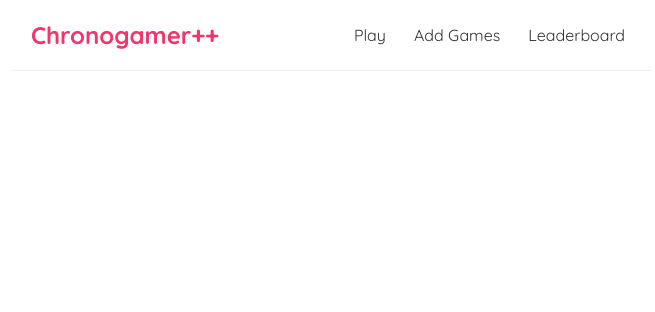
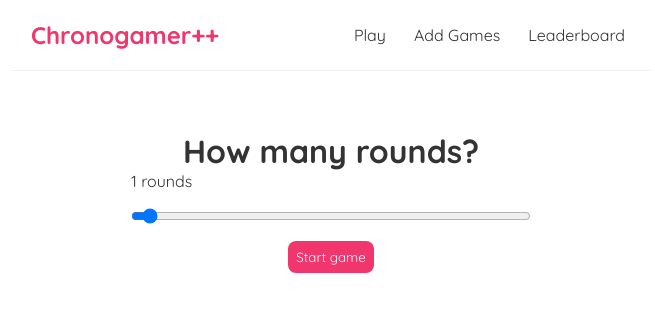
Before and after one commit to coderkai03/chronogamer, a React (Create React App) app: page /round-select in a window 1280 px wide. Shown: the top 312 px of the page, without its empty margins (309-964 px from the left). Built offline with nearby package versions, Linux system fonts and the light colour scheme; data requests are answered from the project's data file.

Commit message:
FINALLY FIXED NUMROUNDS UNDEFINED

```diff
--- a/src/App.js
+++ b/src/App.js
@@ -13,13 +13,13 @@ function App() {
         <Navbar />
         <div className="content">
           <Switch>
-            <Route exact path='/home'>
+            <Route exact path='/'>
               <Home />
             </Route>
-            <Route exact path='/home/round-select'>
+            <Route exact path='/round-select'>
               <GameRounds />
             </Route>
-            <Route exact path='/home/play'>
+            <Route exact path='/play'>
               <Play />
             </Route>
             <Route exact path='/add-games'>
--- a/src/Game/GameRounds.js
+++ b/src/Game/GameRounds.js
@@ -25,14 +25,12 @@ const GameRounds = () => {
     const history = useHistory()
 
     useEffect(() => {
-        console.log("in useEffect")
-        async function fetchData(){
-          const res = await fetch(url)
-          return await res.json()
+        async function fetchData() {
+            const res = await fetch(url);
+            const data = await res.json();
+            setGames(data);
         }
-        fetchData().then(data => {
-          setGames(data)
-        })
+        fetchData();
       }, [url])
 
     // console.log("Selected rounds:", rounds)
@@ -43,7 +41,7 @@ const GameRounds = () => {
         console.log('History: ', history)
         console.log('Rounds: ', rounds)
         history.push({
-            pathname: '/home/play',
+            pathname: '/play',
             state: {
                 numRounds: rounds,
                 games: games
--- a/src/Game/Home.js
+++ b/src/Game/Home.js
@@ -8,7 +8,7 @@ const Home = () => {
 
     const handleSubmit = (e) => {
         e.preventDefault();
-        history.push('/home/round-select');
+        history.push('/round-select');
       }
 
     return (
--- a/src/Game/Play.js
+++ b/src/Game/Play.js
@@ -1,78 +1,70 @@
 import { useEffect, useState } from "react";
 import { useLocation } from "react-router-dom";
-import Game from "./Game";
 
 const Play = () => {
+  const location = useLocation();
+  const numRounds = location.state.numRounds;
+  const gameList = location.state.games;
 
-  const location = useLocation();
-  const [rounds, setRounds] = useState(location.state.numRounds);
-  const randGames = location.state.games;
+  const [randGames, setRandGames] = useState([]);
+  const [rounds, setRounds] = useState();
 
   const [currentRound, setCurrentRound] = useState(0);
-  const [points, setPoints] = useState(0)
-  const [guessYr, setGuessYr] = useState(2010)
+  const [points, setPoints] = useState(0);
+  const [guessYr, setGuessYr] = useState(2010);
 
   useEffect(() => {
+    const shuffledGames = [...gameList];
+    for (let i = shuffledGames.length - 1; i >= 0; i--) {
+      const j = Math.floor(Math.random() * (i + 1));
+      [shuffledGames[i], shuffledGames[j]] = [shuffledGames[j], shuffledGames[i]];
+    }
+    setRandGames(shuffledGames);
+    setRounds(numRounds);
+    console.log("RANDOMIZED: ", shuffledGames);
+  }, [numRounds, gameList]);
 
-      console.log("State: ", location.state)
-      console.log("Location: ", location)
-      randomizeGames()
-    }, [])
-
-    const randomizeGames = () => {
-        for (let i = 0; i < randGames.length - 1; i--) {
-            const j = Math.floor(Math.random() * (i + 1));
-            [randGames[i], randGames[j]] = [randGames[j], randGames[i]];
-        }
-        console.log("RANDOMIZED: ", randGames)
-    }
-
-    console.log(randGames)
+  console.log(randGames);
 
   const handleNextRound = () => {
-      // setCurrentRound((prevRound) => {
-      //   if (prevRound < rounds - 1) {
-      //     if (guessYr === randGames[prevRound].year) {
-      //       console.log("CORRECT!");
-      //     }
-      //     return prevRound + 1;
-      //   }
-      //   return prevRound;
-      // });
-      console.log("NEXT ROUND: ", location.state.numRounds)
+    setCurrentRound((prevRound) => {
+      if (prevRound < rounds - 1) {
+        if (guessYr === randGames[prevRound].year) {
+          console.log("CORRECT!");
+        }
+        return prevRound + 1;
+      }
+      return prevRound;
+    });
+    console.log("NEXT ROUND: ", rounds);
   };
-
-
-  //const games = gameList.slice(0, 4); // select the first 4 games in the list
-  //const selectedGameIndex = currentRound % games.length; // get the index of the selected game for the current round
 
   return (
     <div>
       <h1>Play game: {rounds} rounds</h1>
       <p>Current round: {currentRound}</p>
-      {randGames && randGames
+      {randGames &&
+        randGames
           .filter((game, index) => index === currentRound)
           .map((game) => (
-              // <div key={game.id}>
-              //   <h2>{game.title}</h2>
-              //   <img src={game.url} width={700}></img>
-              //   <label>{game.year}</label>
-              // </div>
-              <Game game={game} />
-            //}
+            <div key={game.id}>
+              <h2>{game.title}</h2>
+              <img src={game.url} width={700} alt="Game"></img>
+              <label>{game.year}</label>
+            </div>
           ))}
       <div className="add-form">
         <form>
           <label>Year: {guessYr}</label>
           <input
             type="range"
-                  min='2000'
-                  max='2023'
+            min="2000"
+            max="2023"
             required
             value={guessYr}
             onChange={(e) => setGuessYr(e.target.value)}
           />
-                <button onClick={handleNextRound}>Next Round</button>
+          <button type="button" onClick={handleNextRound}>Next Round</button>
         </form>
       </div>
     </div>
--- a/src/Navbar.js
+++ b/src/Navbar.js
@@ -5,7 +5,7 @@ const Navbar = () => {
         <nav className="navbar">
             <h1>Chronogamer++</h1>
             <div className="links">
-                <Link to='/home'>Play</Link>
+                <Link to='/'>Play</Link>
                 <Link to='/add-games' >Add Games</Link>
                 <Link to='/leaderboard' >Leaderboard</Link>
                 {/* onClick={ (event) => event.preventDefault() }  */}
```
Lines whose indentation alone changed are shown as unchanged.
